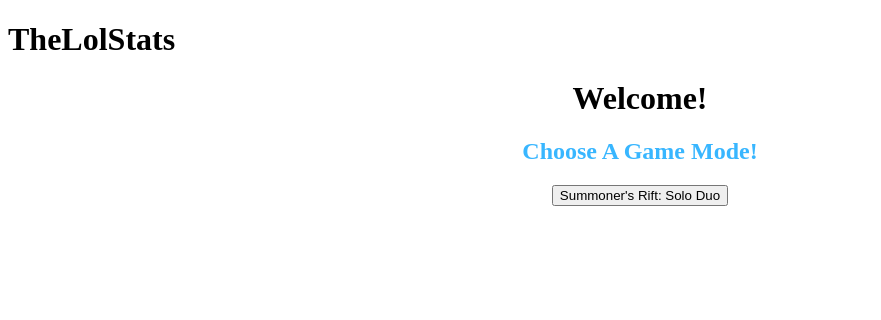
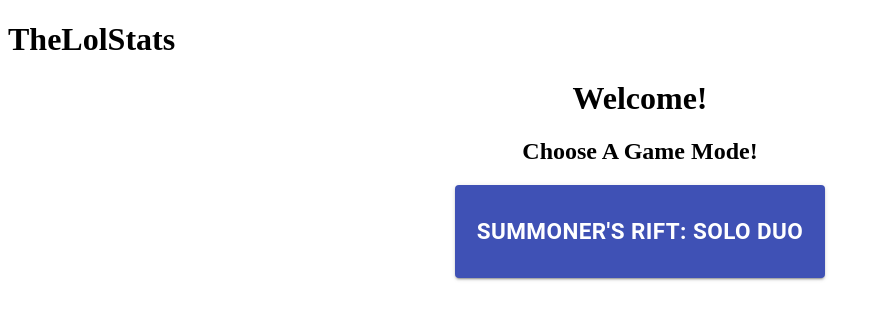
Before and after one commit to alexbenko/theLolStats, a React app: page / in a window 1280 px wide. Shown: the top 320 px of the page, without its empty margins (0-881 px from the left). Built offline with nearby package versions, Linux system fonts and the light colour scheme; the HTML template or start-up script is replaced by a standard one.

Commit message:
Migrated to Material UI

```diff
--- a/client/src/components/Welcome.jsx
+++ b/client/src/components/Welcome.jsx
@@ -1,5 +1,5 @@
 import React from 'react';
-import Button from 'react-bootstrap/Button';
+import Button from '@material-ui/core/Button';
 import Sr from './sr/Sr.jsx';
 import Tft from './tft/Tft.jsx';
 
@@ -10,12 +10,13 @@ class Welcome extends React.Component{
       module: ""
     }
 
-    this.changeDisplay = this.changeDisplay.bind(this);
+    this.changeDisplayToSr = this.changeDisplayToSr.bind(this);
   }
 
-  changeDisplay(e){
+  changeDisplayToSr(e){
+    //issue with material ui where value= doesnt actually do anything
     this.setState({
-      module: e.target.value
+      module: "sr"
     })
   }
 
@@ -23,10 +24,8 @@ class Welcome extends React.Component{
     if(this.state.module === "sr"){
       return(
         <div className="lol-sr">
-
-        <Sr/>
-
-      </div>
+          <Sr/>
+        </div>
       )
     } else if(this.state.module === "tft"){
       return(
@@ -39,11 +38,11 @@ class Welcome extends React.Component{
         <div>
           <h1>TheLolStats</h1>
           <h1 style={{textAlign:"center"}}>Welcome!</h1>
-          <h2 style={{textAlign:"center",color:"rgb(56, 182, 255)"}}>Choose A Game Mode!</h2>
+          <h2 style={{textAlign:"center"}}>Choose A Game Mode!</h2>
 
           <div style={{textAlign:"center"}} className="home-buttons-holder">
             <div className="sr-sd-holder" >
-              <Button variant="primary" value="sr" onClick={this.changeDisplay} size="lg">Summoner's Rift: Solo Duo</Button>
+              <Button variant="contained" color="primary" size="large" value="sr" onClick={this.changeDisplayToSr} style={{backgroundColor:"#A0DZEB"}}><h2 style={{color:"white"}}>Summoner's Rift: Solo Duo</h2></Button>
             </div>
 
 
```
